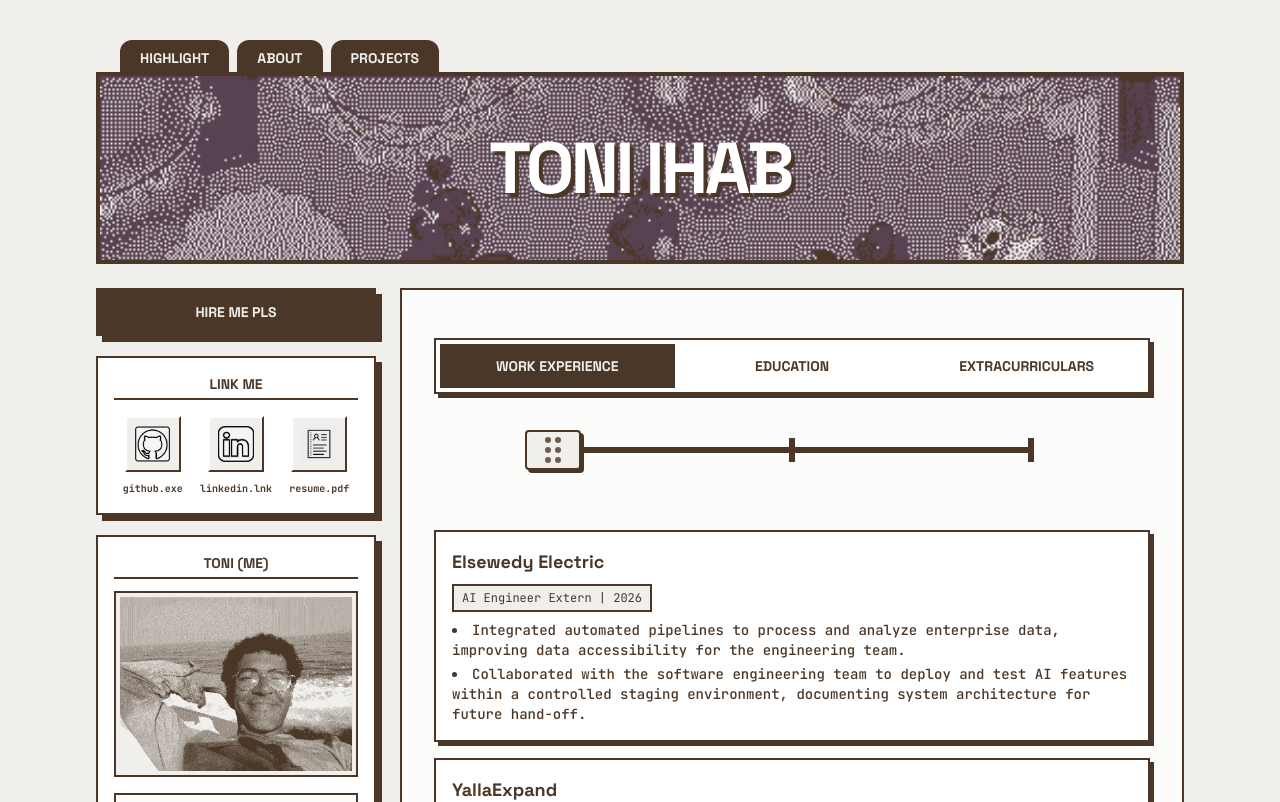
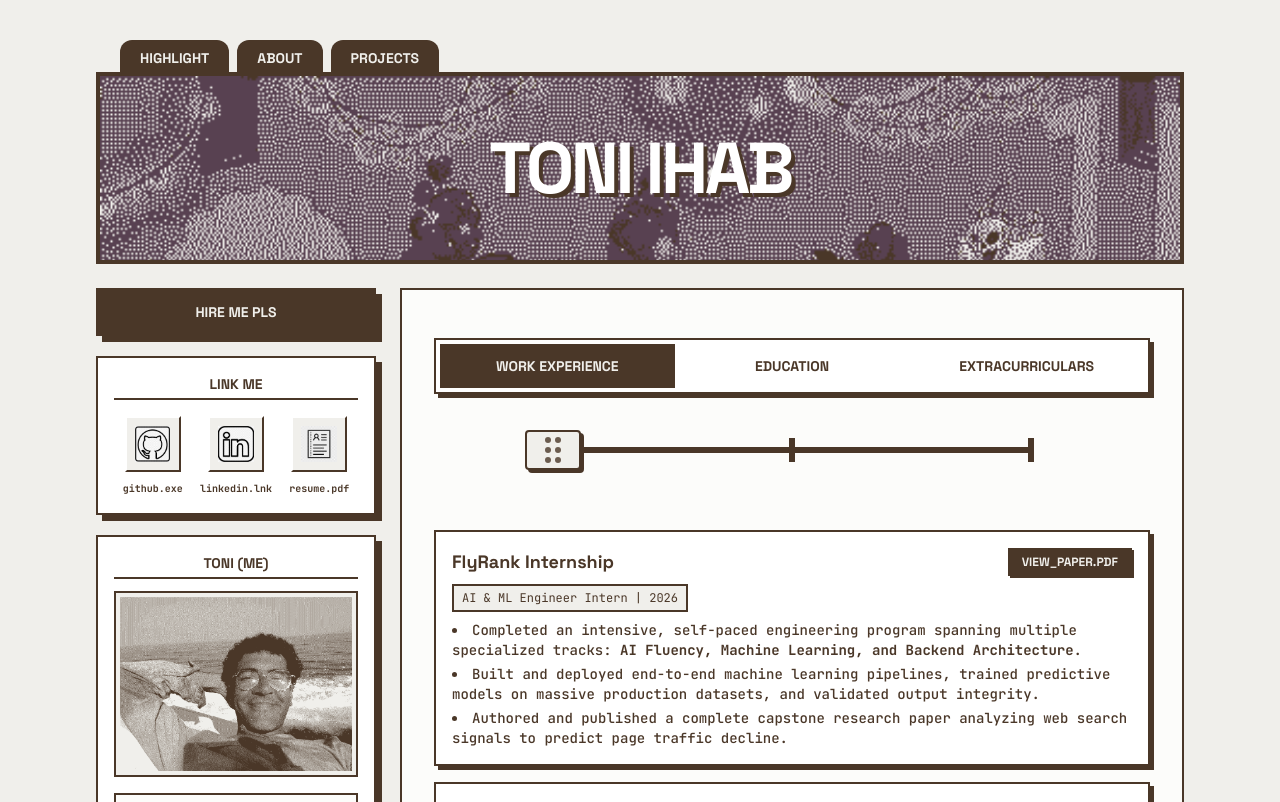
Before and after one commit to tokihab/portfolio, a Next.js app: page /about in a window 1280 px wide. Shown: the top 802 px of the page. Built offline with nearby package versions, Linux system fonts and the light colour scheme.

Commit message:
capstone deployment

```diff
--- a/app/about/page.tsx
+++ b/app/about/page.tsx
@@ -112,6 +112,28 @@ export default function About() {
             {/* ---------------- EXPERIENCE TAB ---------------- */}
             {activeTab === 'experience' && (
               <>
+                <div className="bg-bgWhite border-2 border-dark p-4 shadow-[4px_4px_0px_#4A3728] hover:translate-y-0.5 hover:shadow-[2px_2px_0px_#4A3728] transition-all">
+                  <div className="flex justify-between items-start gap-2">
+                    <div>
+                      <h4 className="font-bold font-space text-lg">FlyRank Internship</h4>
+                      <p className="text-xs font-mono border-2 border-dark inline-block px-2 py-1 my-2 bg-beige">AI & ML Engineer Intern | 2026</p>
+                    </div>
+                    <a
+                      href="/capstone.ipynb.pdf"
+                      target="_blank"
+                      rel="noopener noreferrer"
+                      className="px-3 py-1 bg-dark text-beige border-2 border-dark font-space font-bold uppercase text-[10px] md:text-xs shadow-[2px_2px_0px_#4A3728] hover:translate-y-0.5 hover:shadow-[1px_1px_0px_#4A3728] transition-all shrink-0"
+                    >
+                      View_Paper.pdf
+                    </a>
+                  </div>
+                  <ul className="text-sm font-medium list-disc list-inside space-y-1">
+                    <li>Completed an intensive, self-paced engineering program spanning multiple specialized tracks: <span className="font-bold">AI Fluency, Machine Learning, and Backend Architecture</span>.</li>
+                    <li>Built and deployed end-to-end machine learning pipelines, trained predictive models on massive production datasets, and validated output integrity.</li>
+                    <li>Authored and published a complete capstone research paper analyzing web search signals to predict page traffic decline.</li>
+                  </ul>
+                </div>
+
                 <div className="bg-bgWhite border-2 border-dark p-4 shadow-[4px_4px_0px_#4A3728] hover:translate-y-0.5 hover:shadow-[2px_2px_0px_#4A3728] transition-all">
                   <h4 className="font-bold font-space text-lg">Elsewedy Electric</h4>
                   <p className="text-xs font-mono border-2 border-dark inline-block px-2 py-1 my-2 bg-beige">AI Engineer Extern | 2026</p>
```
Also changed, not shown: 1 other file (tests, documents, lock files or other folders).
